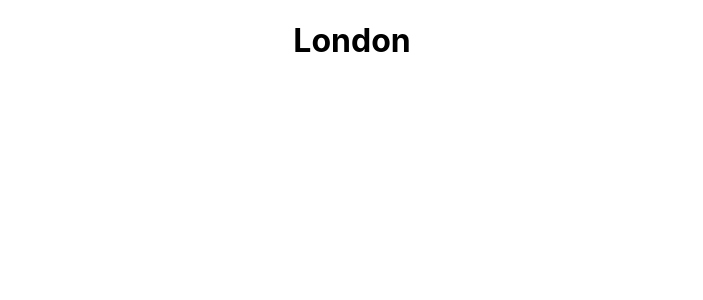
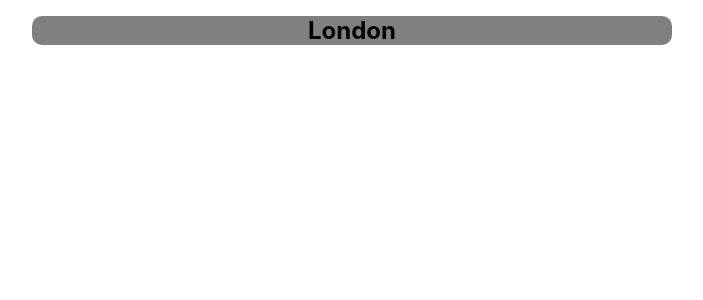
Before and after one commit to anastasia-starostina/Weather_App_TypeScript, a React (Create React App) app: page / in a window 1280 px wide. Shown: the top 300 px of the page, without its empty margins (288-991 px from the left). Built offline with nearby package versions, Linux system fonts and the light colour scheme.

Commit message:
Setting up Weather and dataDisplay component

```diff
--- a/src/App.css
+++ b/src/App.css
@@ -1,38 +1,6 @@
 .App {
-  text-align: center;
-}
-
-.App-logo {
-  height: 40vmin;
-  pointer-events: none;
-}
-
-@media (prefers-reduced-motion: no-preference) {
-  .App-logo {
-    animation: App-logo-spin infinite 20s linear;
-  }
-}
-
-.App-header {
-  background-color: #282c34;
-  min-height: 100vh;
   display: flex;
   flex-direction: column;
+  justify-content: center;
   align-items: center;
-  justify-content: center;
-  font-size: calc(10px + 2vmin);
-  color: white;
 }
-
-.App-link {
-  color: #61dafb;
-}
-
-@keyframes App-logo-spin {
-  from {
-    transform: rotate(0deg);
-  }
-  to {
-    transform: rotate(360deg);
-  }
-}
--- a/src/App.tsx
+++ b/src/App.tsx
@@ -1,11 +1,13 @@
 import React from 'react';
 import './App.css';
 import Header from './Components/Header/Header';
+import WeatherDisplay from './Components/WeatherDisplay/WeatherDisplay';
 
 function App() {
   return (
     <div className="App">
       <Header city={"London"}/>
+      <WeatherDisplay/>
     </div>
   );
 }
--- a/src/Components/Header/Header.css
+++ b/src/Components/Header/Header.css
@@ -0,0 +1,9 @@
+.locationContainer {
+    background-color: gray;
+    border-radius: 10px;
+    font-size:24px;
+    display:flex;
+    justify-content: center;
+    width: 50%;
+
+}
--- a/src/Components/Header/Header.tsx
+++ b/src/Components/Header/Header.tsx
@@ -9,7 +9,7 @@ function Header (props:HeadingProps){
 
     return (
 
-        <h1>{props.city}</h1>
+        <h1 className="locationContainer">{props.city}</h1>
 
     )
 }
--- a/src/Components/WeatherDisplay/Displays/DataDisplay.tsx
+++ b/src/Components/WeatherDisplay/Displays/DataDisplay.tsx
@@ -1 +1,14 @@
 import "./dataDisplay.css"
+
+type DisplayProps = {
+display: any
+}
+
+
+function DataDisplay(props: DisplayProps){
+    <div>
+        <p>{props.display}</p>
+    </div>
+}
+
+export default DataDisplay
--- a/src/Components/WeatherDisplay/WeatherDisplay.css
+++ b/src/Components/WeatherDisplay/WeatherDisplay.css
@@ -0,0 +1,8 @@
+.displayContainer{
+            background-color: gray;
+            border-radius: 10px;
+            font-size: 24px;
+            display: flex;
+            justify-content: center;
+            width: 50%;
+}
--- a/src/Components/WeatherDisplay/WeatherDisplay.tsx
+++ b/src/Components/WeatherDisplay/WeatherDisplay.tsx
@@ -1 +1,11 @@
+import DataDisplay from "./Displays/DataDisplay"
 import "./WeatherDisplay.css"
+
+function WeatherDisplay(){
+return (
+<div className="displayContainer">
+    <DataDisplay display="Hello"/>
+</div>)
+}
+
+export default WeatherDisplay
```
